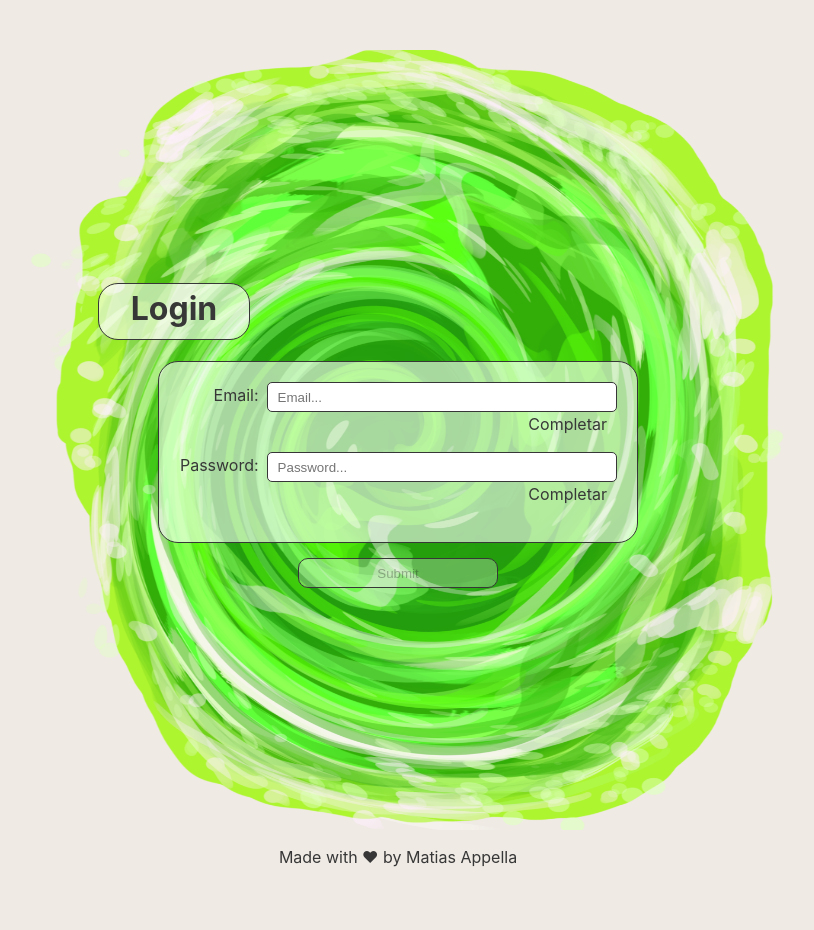
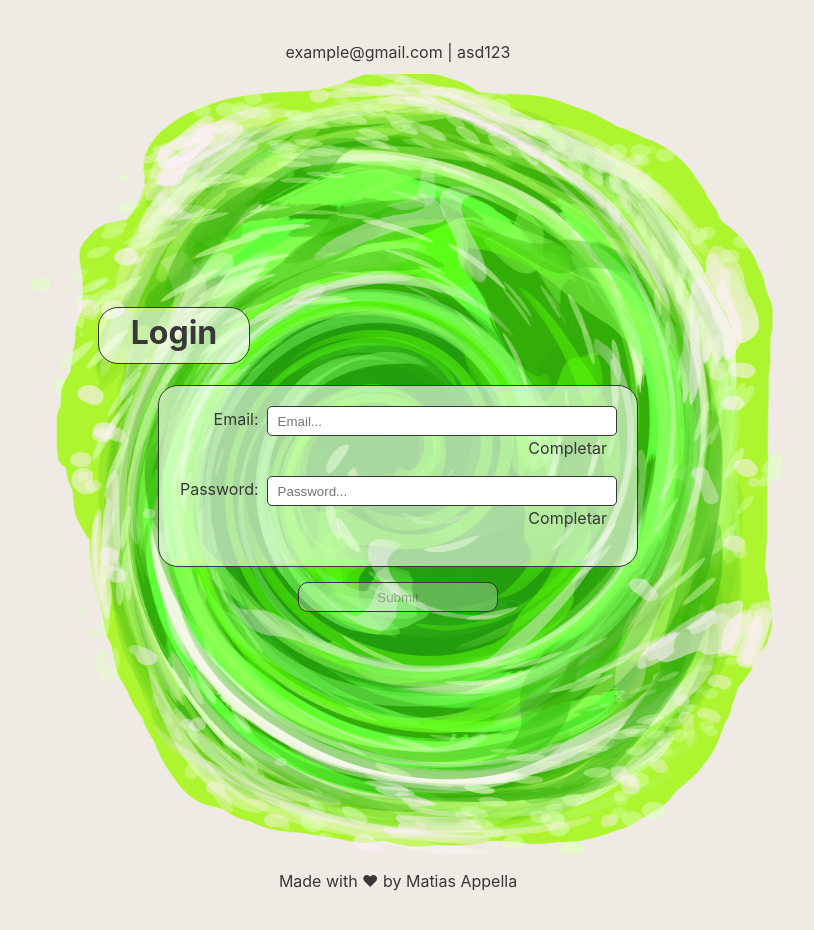
Before and after one commit to MatiasDAppella/rick-and-morty, a React (Vite) app in the folder Client/: page / in a window 1280 px wide. Shown: the top 930 px of the page, without its empty margins (242-1056 px from the left). Before the commit the page ends 909 px from the top, so only its background shows below. Built offline with nearby package versions, Linux system fonts and the light colour scheme; no server answers.

Commit message:
credentials

```diff
--- a/Client/src/components/Form/Form.jsx
+++ b/Client/src/components/Form/Form.jsx
@@ -34,6 +34,7 @@ const Form = ({ login }) => {
     }
 
     return <>
+        <span className={style.credentials}>example@gmail.com | asd123</span>
         <div className={style.container}>
             <form onSubmit={handleSubmit} className={style.form}>
                 <h1 className={style.loginText}>Login</h1>
```
